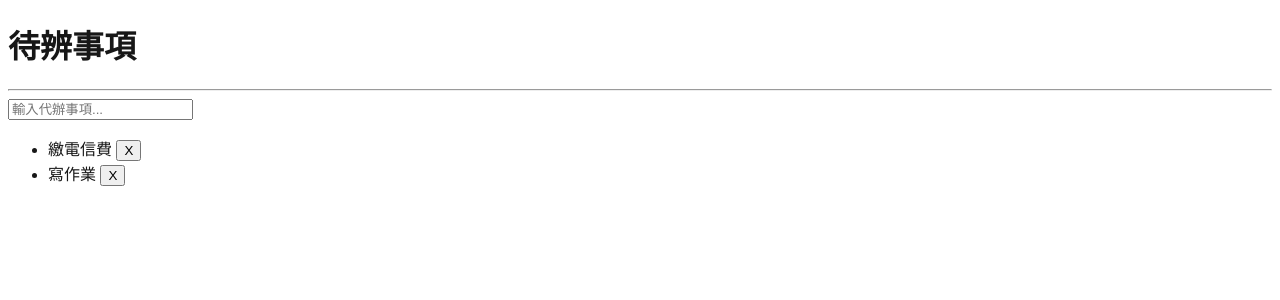
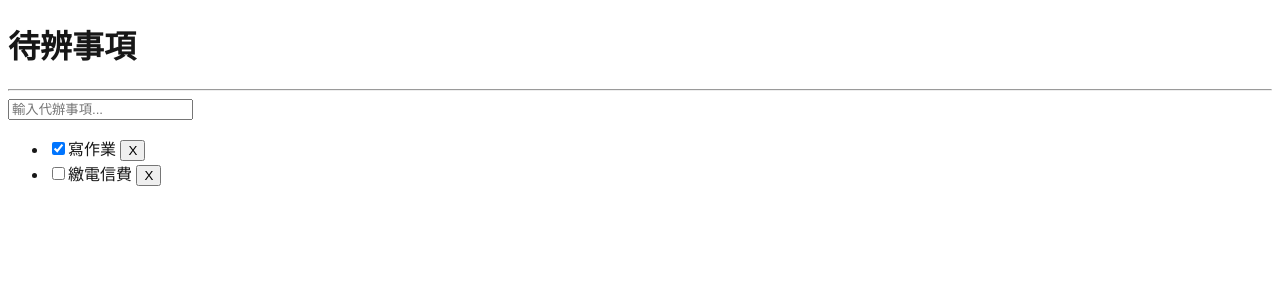
Before and after one commit to sugarban-p/react-lectures, a Next.js app: page /ch4-state/todo in a window 1280 px wide. Shown: the top 300 px of the page. Built offline with nearby package versions, Linux system fonts and the light colour scheme.

Commit message:
待辦事項清單練習 (3) - 勾選完成待辦事項，改變該待辦事項的 completed 屬性值

```diff
--- a/app/ch4-state/todo/page.tsx
+++ b/app/ch4-state/todo/page.tsx
@@ -4,11 +4,12 @@ import { useState } from 'react';
 
 // mock data
 const initData = [
+  { id: 'u002', text: '寫作業', completed: true },
   {
     id: 'u001',
     text: '繳電信費',
+    completed: false,
   },
-  { id: 'u002', text: '寫作業' },
 ];
 
 export default function TodoPage() {
@@ -21,6 +22,18 @@ export default function TodoPage() {
     if (confirm('Are you sure to remove this task?')) {
       setTodos(todos.filter((todo) => todo.id !== todoId));
     }
+  };
+
+  const toggleChecked = (todoId: string) => {
+    setTodos(
+      todos.map((todo) => {
+        if (todo.id === todoId) {
+          return { ...todo, completed: !todo.completed };
+        } else {
+          return todo;
+        }
+      })
+    );
   };
 
   return (
@@ -39,7 +52,10 @@ export default function TodoPage() {
         // 送出文字
         onKeyDown={(e) => {
           if (e.key === 'Enter' && inputText.trim()) {
-            setTodos([{ id: crypto.randomUUID(), text: inputText }, ...todos]);
+            setTodos([
+              { id: crypto.randomUUID(), text: inputText, completed: false },
+              ...todos,
+            ]);
             // 清空輸入框
             setInputText('');
           }
@@ -49,6 +65,15 @@ export default function TodoPage() {
         {todos.map((todo) => {
           return (
             <li key={todo.id}>
+              <input
+                type="checkbox"
+                // 如果要能修改狀態: checked + onChange
+                // 如果不能修改狀態: defaultChecked
+                checked={todo.completed}
+                onChange={() => {
+                  toggleChecked(todo.id);
+                }}
+              />
               {todo.text}{' '}
               <button
                 onClick={() => {
```
